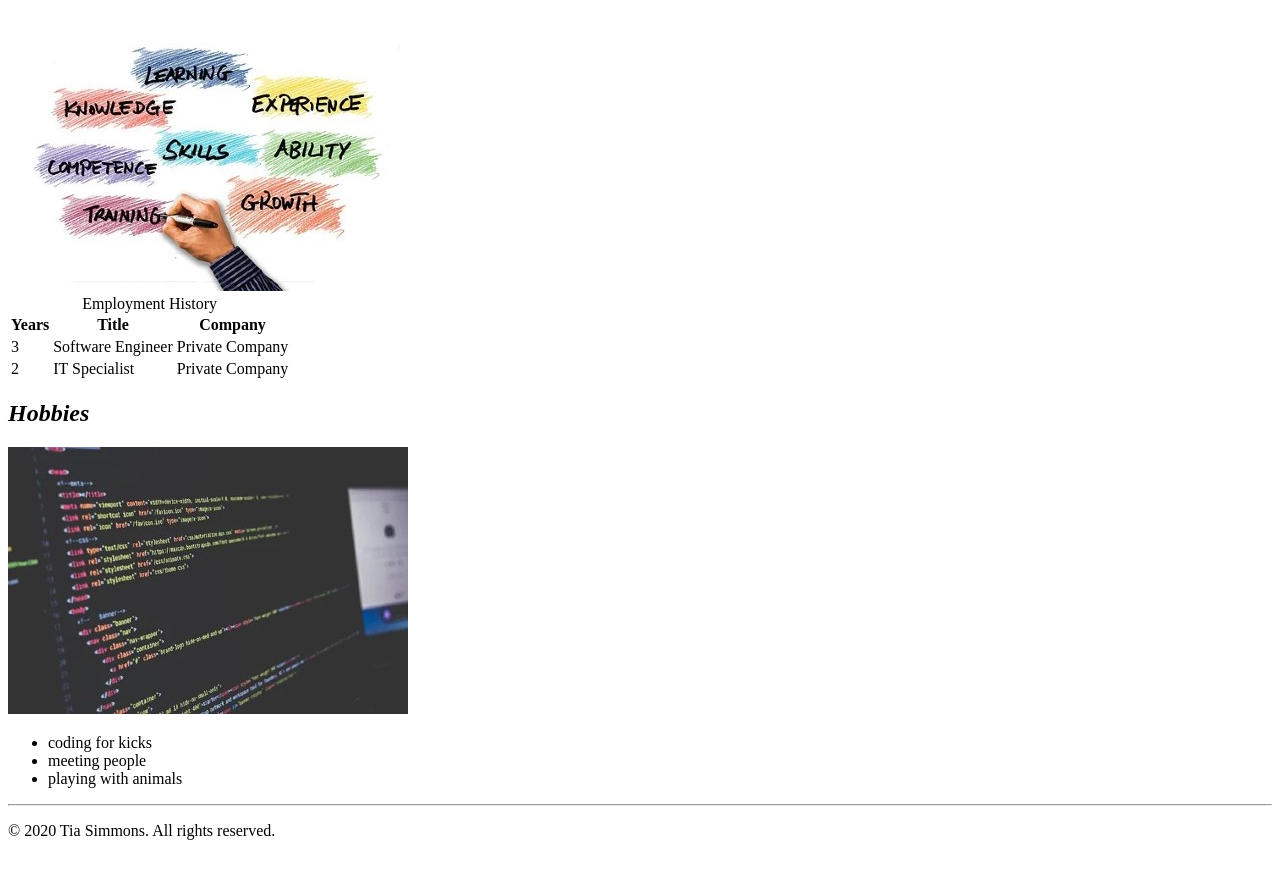
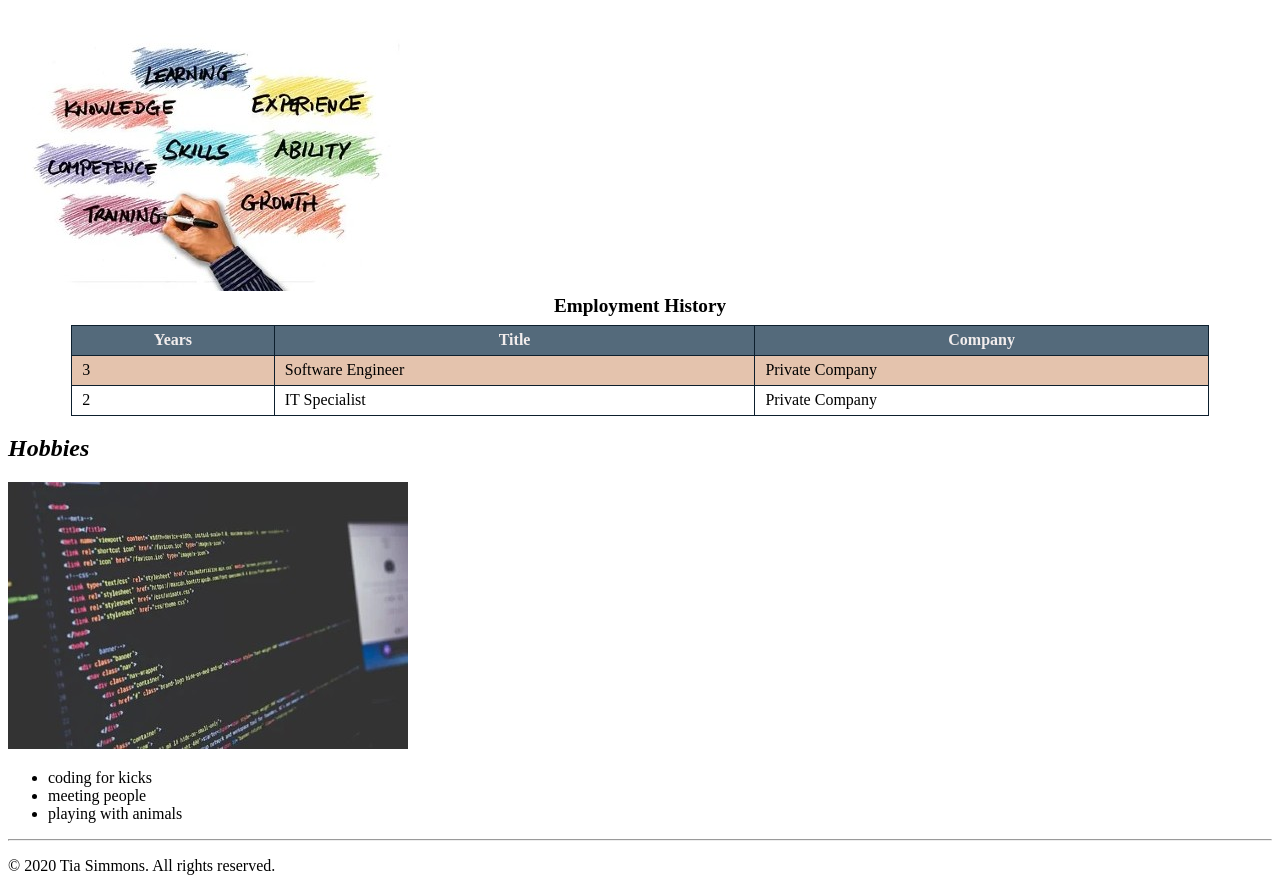
Before and after one commit to codingforkicks/introtowebdev, a plain HTML site: page portfolio/index.html in a window 1280 px wide. Shown: the part 622-1513 px from the top of the page. Before the commit the page ends 1478 px from the top, so only its background shows below. Drawn offline with Linux system fonts and the light colour scheme.

Commit message:
added in line style for table

```diff
--- a/portfolio/index.html
+++ b/portfolio/index.html
@@ -8,6 +8,32 @@ Most recent revision: 4/21/20
 <html>
    <head>
       <title>Tia’s Portfolio</title>
+      <style>
+         caption {
+            font-weight: bold;
+            font-size: 1.2em;
+            margin-bottom: 8px;
+         }
+         table, th, td {
+            border: 1px solid #0d1f2d;
+            border-collapse: collapse;
+            padding: 5px 10px;
+         }
+         table {
+            width: 90%;
+            margin: auto;
+         }
+         tr {
+            height: 30px;
+         }
+         th {
+            background-color: #546a7b;
+            color: #f2eded;
+         }
+         tr:nth-child(odd) {
+            background-color: #e4c3ad;
+         }
+      </style>
    </head>
    <body>
       <header>
@@ -36,11 +62,14 @@ Most recent revision: 4/21/20
             <img src="images/experience-400.jpg" alt="experience word blob" />
             <table>
                <caption>Employment History</caption>
+               <thead>
                   <tr>
                      <th>Years</th>
                      <th>Title</th>
                      <th>Company</th>
                   </tr>
+               </thead>
+               <tbody>
                   <tr>
                      <td>3</td>
                      <td>Software Engineer</td>
@@ -51,6 +80,7 @@ Most recent revision: 4/21/20
                      <td>IT Specialist</td>
                      <td>Private Company</td>
                   </tr>
+               </tbody>
             </table>
          </article>
 
```
Lines whose indentation alone changed are shown as unchanged.
